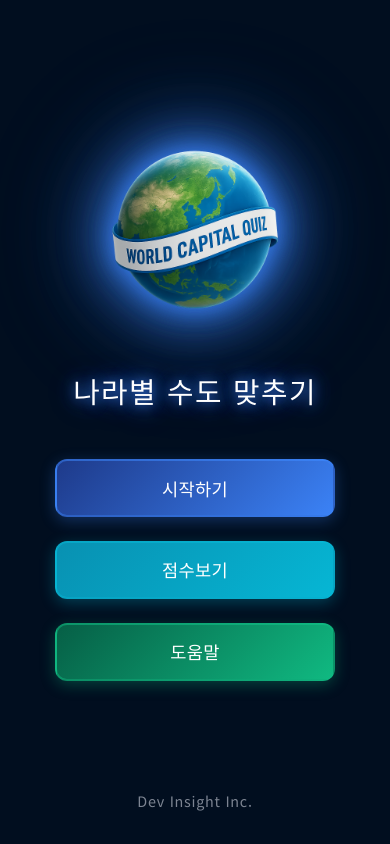
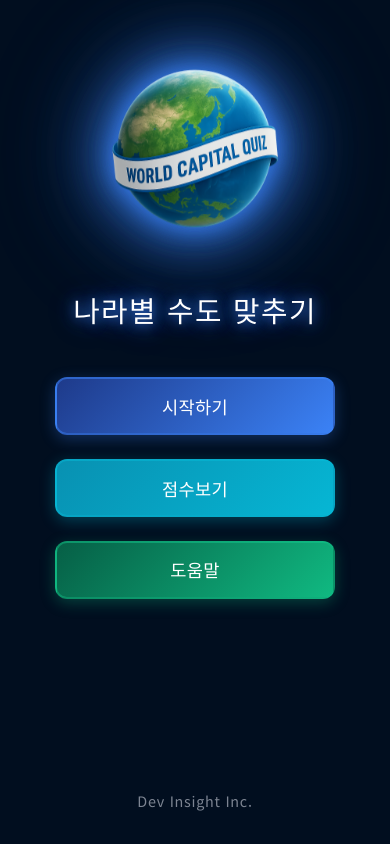
Before and after one commit to wforwp/world-capital-quiz, a React (Vite) app: page / in a window 390 px wide. Built offline with nearby package versions, Linux system fonts and the light colour scheme.

Commit message:
Refactor: 고정 픽셀값을 비율 기반(vh/vw/clamp) 레이아웃으로 변경하여 반응형 개선

```diff
--- a/src/App.css
+++ b/src/App.css
@@ -2,17 +2,23 @@
   display: flex;
   flex-direction: column;
   align-items: center;
-  justify-content: center;
+  justify-content: flex-start;
   min-height: 100vh;
   max-height: 100vh;
-  padding: 2rem;
-  padding-bottom: 6rem;
-  gap: 1rem;
+  padding: clamp(1rem, 3vh, 2rem);
+  padding-top: clamp(3rem, 8vh, 5rem);
+  padding-bottom: clamp(5rem, 12vh, 8rem);
+  gap: clamp(0.5rem, 1.5vh, 1.5rem);
   background-color: #010E1F;
   position: relative;
   overflow: hidden;
   width: 100%;
   box-sizing: border-box;
+}
+
+.main-container.difficulty-container {
+  justify-content: space-between;
+  padding-bottom: clamp(6rem, 15vh, 10rem);
 }
 
 .top-bar {
@@ -32,15 +38,17 @@
   display: flex;
   justify-content: center;
   align-items: center;
-  margin-top: 4rem;
+  margin-top: 4vh;
+  flex-shrink: 0;
 }
 
 .logo-container.difficulty-screen {
-  margin-top: 2rem;
+  margin-top: 2vh;
+  flex: 0 0 auto;
 }
 
 .main-logo {
-  max-width: 267px;
+  max-width: min(267px, 25vw);
   width: 100%;
   height: auto;
   object-fit: contain;
@@ -53,7 +61,7 @@
 }
 
 .main-logo.difficulty-logo {
-  max-width: 180px;
+  max-width: min(180px, 20vw, 15vh);
 }
 
 .main-logo.no-animation {
@@ -73,7 +81,7 @@
 
 .game-title {
   font-family: 'Do Hyeon', 'Orbitron', sans-serif;
-  font-size: 2.5rem;
+  font-size: clamp(1.5rem, 4vw, 2.5rem);
   font-weight: 400;
   color: #ffffff;
   text-align: center;
@@ -88,11 +96,12 @@
   animation: fadeIn 0.3s ease-in 0s both, glow 3s ease-in-out infinite;
   letter-spacing: 0.05em;
   position: relative;
+  flex-shrink: 0;
 }
 
 .game-title.difficulty-title {
-  font-size: 2rem;
-  margin: 0.5rem 0;
+  font-size: clamp(1.3rem, 3.5vw, 2rem);
+  margin: 1vh 0;
 }
 
 @keyframes glow {
@@ -140,13 +149,17 @@
   flex-direction: column;
   gap: 1.5rem;
   width: 100%;
-  max-width: 300px;
+  max-width: min(300px, 80vw);
   margin-bottom: 8rem;
+  flex-shrink: 0;
 }
 
 .button-container.difficulty-buttons {
-  margin-bottom: 1rem;
-  gap: 1rem;
+  margin-bottom: 0;
+  gap: clamp(0.75rem, 2vh, 1.5rem);
+  flex: 1 1 auto;
+  justify-content: center;
+  min-height: 0;
 }
 
 .main-button {
@@ -245,9 +258,9 @@
   display: flex !important;
   align-items: center;
   justify-content: center;
-  gap: 1rem;
+  gap: clamp(0.75rem, 2vw, 1.5rem);
   position: fixed;
-  bottom: 2rem;
+  bottom: clamp(1.5rem, 4vh, 3rem);
   left: 50%;
   transform: translateX(-50%);
   z-index: 1000;
@@ -257,7 +270,9 @@
   visibility: visible;
   opacity: 1;
   box-sizing: border-box;
-  padding: 0 1rem;
+  padding: 0 clamp(1rem, 3vw, 2rem);
+  background: rgba(1, 14, 31, 0.8);
+  backdrop-filter: blur(10px);
 }
 
 .speed-mode-text {
@@ -1007,25 +1022,30 @@
   }
 
   .button-container.difficulty-buttons {
-    margin-bottom: 1rem;
+    margin-bottom: 0;
+    gap: clamp(0.5rem, 1.5vh, 1rem);
   }
 
   .logo-container.difficulty-screen {
-    margin-top: 1.5rem;
+    margin-top: clamp(1rem, 3vh, 2rem);
   }
 
   .main-logo.difficulty-logo {
-    max-width: 150px;
+    max-width: min(150px, 18vw, 12vh);
   }
 
   .game-title.difficulty-title {
-    font-size: 1.6rem;
-    margin: 0.3rem 0;
+    font-size: clamp(1.2rem, 3vw, 1.6rem);
+    margin: clamp(0.3rem, 1vh, 0.8rem) 0;
+  }
+
+  .main-container.difficulty-container {
+    padding-bottom: clamp(7rem, 18vh, 12rem);
   }
 
   .speed-mode-container {
-    bottom: 1.5rem;
-    padding: 0 1rem;
+    bottom: clamp(1rem, 3vh, 2rem);
+    padding: 0 clamp(0.75rem, 2vw, 1.5rem);
     position: fixed !important;
   }
 
--- a/src/App.tsx
+++ b/src/App.tsx
@@ -785,7 +785,7 @@ function App() {
 
   if (screen === 'difficulty') {
     return (
-      <div className="main-container">
+      <div className="main-container difficulty-container">
         <div className="top-bar">
           <button className="back-button" onClick={handleBack}>
             ←
```
